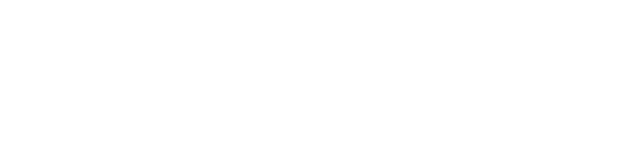
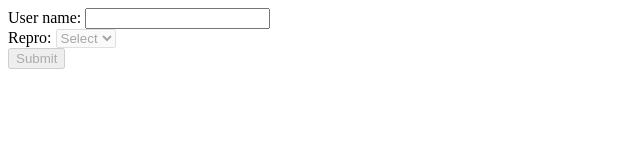
Before and after one commit to ldicarro/git-event-checker, a plain HTML site: page index.html in a window 1280 px wide. Shown: the whole page, without its empty margins (0-640 px from the left). Drawn offline with Linux system fonts and the light colour scheme.

Commit message:
add html structure

```diff
--- a/index.html
+++ b/index.html
@@ -9,12 +9,29 @@
         <title></title>
         <meta name="description" content="">
         <meta name="viewport" content="width=device-width, initial-scale=1">
-        <link rel="stylesheet" href="">
+        <link rel="stylesheet" href="index.css">
     </head>
     <body>
         <!--[if lt IE 7]>
             <p class="browsehappy">You are using an <strong>outdated</strong> browser. Please <a href="#">upgrade your browser</a> to improve your experience.</p>
         <![endif]-->
+        <div class="container">
+            <div class="input">
+                <div class="form-row"><label for="user">User name: <input type="text" id="user" name="user"></label></div>
+                <div class="form-row">
+                    <label for="repo">Repro:</label>
+                    <select id="repros" disabled="disabled">
+                        <option>Select</option>
+                    </select>
+                </div>
+                <div class="form-row">
+                    <button class="submit-btn" id="submit" disabled="disabled">Submit</button>
+                </div>
+            </div>
+            <div class="results" id="results">
+
+            </div>
+        </div>
 
         <script src="index.js"></script>
     </body>
```
